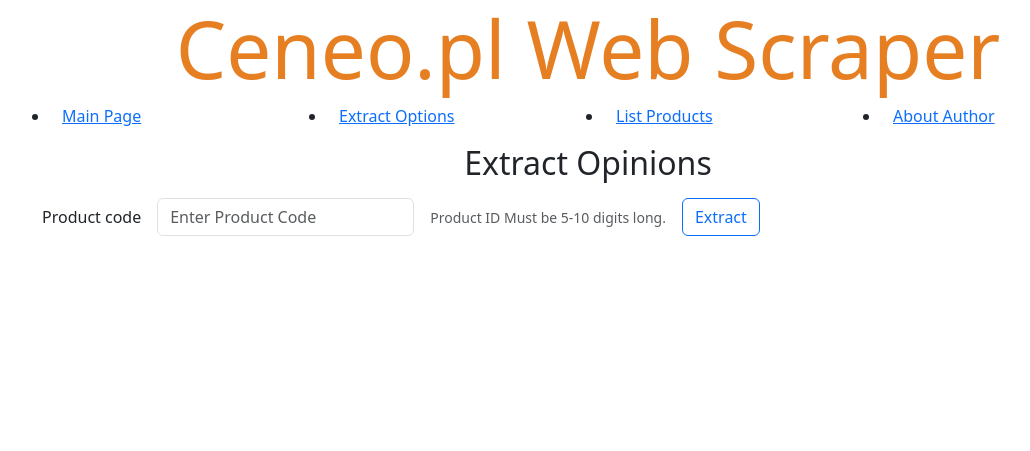
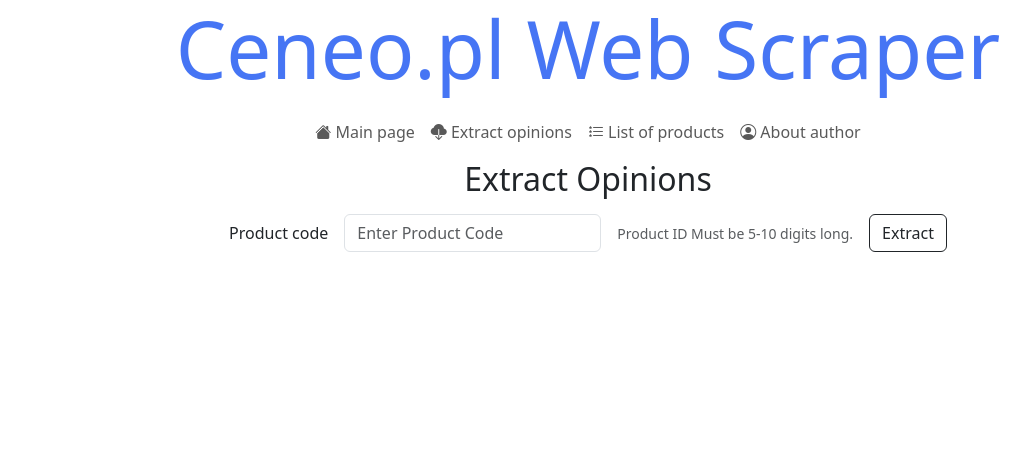
Before and after one commit to itzsalah24/CeneoWebScraperSZ12, a Flask app: page /extract in a window 1280 px wide. Shown: the top 451 px of the page, without its empty margins (52-1082 px from the left). Run offline with Flask 3, Linux system fonts and the light colour scheme.

Commit message:
22.05.24 Homework SZ

```diff
--- a/app/static/style.css
+++ b/app/static/style.css
@@ -1,3 +1,3 @@
 h1 {
-    color: #e67e22;
+    color: #3165f3e5;
 }
--- a/app/templates/base.html
+++ b/app/templates/base.html
@@ -13,24 +13,28 @@
     <header class ="container text-center">
         <h1 class="display-1">Ceneo.pl Web Scraper</h1>
     </header>
-    <nav class ="container">
-        <ul class = "row">
-            <li class = "col-3">
-                <a href ="{{url_for('index')}}"> Main Page</a>
-            </li>
-            <li class = "col-3">
-                <a href ="{{url_for('extract')}}"> Extract Options</a>
-            </li>
-            <li class = "col-3">
-                <a href ="{{url_for('products')}}"> List Products</a>
-            </li>
-            <li class = "col-3">
-                <a href ="{{url_for('author')}}"> About Author</a>
-            </li>
-        </ul>
+    <nav class="navbar navbar-expand-lg container">
+        <div class="container-fluid">
+            <div class="collapse navbar-collapse justify-content-center" id="navbarSupportedContent">
+                <ul class="navbar-nav mb-2 mb-lg-0">
+                    <li class="nav-item">
+                        <a class="nav-link" href="{{ url_for('index') }}"><i class="bi bi-house-fill"></i> Main page</a>
+                    </li>
+                    <li class="nav-item">
+                        <a class="nav-link" href="{{ url_for('extract') }}"><i class="bi bi-cloud-download-fill"></i> Extract opinions</a>
+                    </li>
+                    <li class="nav-item">
+                        <a class="nav-link" href="{{ url_for('products') }}"><i class="bi bi-list-stars"></i> List of products</a>
+                    </li>
+                    <li class="nav-item">
+                        <a class="nav-link" href="{{ url_for('author') }}"><i class="bi bi-person-circle"></i> About author</a>
+                    </li>
+                </ul>
+            </div>
+        </div>
+    </nav>
 
-    </nav>
-    <section class="container">
+    <section class="container text-center">
         <div class ="row">
             <div class="col">
                 {% block content %}
--- a/app/templates/extract.html
+++ b/app/templates/extract.html
@@ -8,7 +8,7 @@
     {% endif %}
     <h2 class ="container text-center">Extract Opinions</h2>
     <form class ="container mt-3" method="POST" action = "{{url_for('extract')}}">
-        <div class="row g-3 align-items-center">
+        <div class="row g-3 justify-content-center align-items-center">
             <div class="col-auto">
                 <label for="product_id" class="col-form-label">Product code</label>
             </div>
@@ -19,7 +19,7 @@
                 <span id="product_idHelpInline" class="form-text">Product ID Must be 5-10 digits long.</span>
             </div>
             <div class="col-auto">
-                <button id="submit" class="btn btn-outline-primary">Extract</span>
+                <button id="submit" class="btn btn-outline-dark">Extract</span>
             </div>
         </div>
     </form>
```
